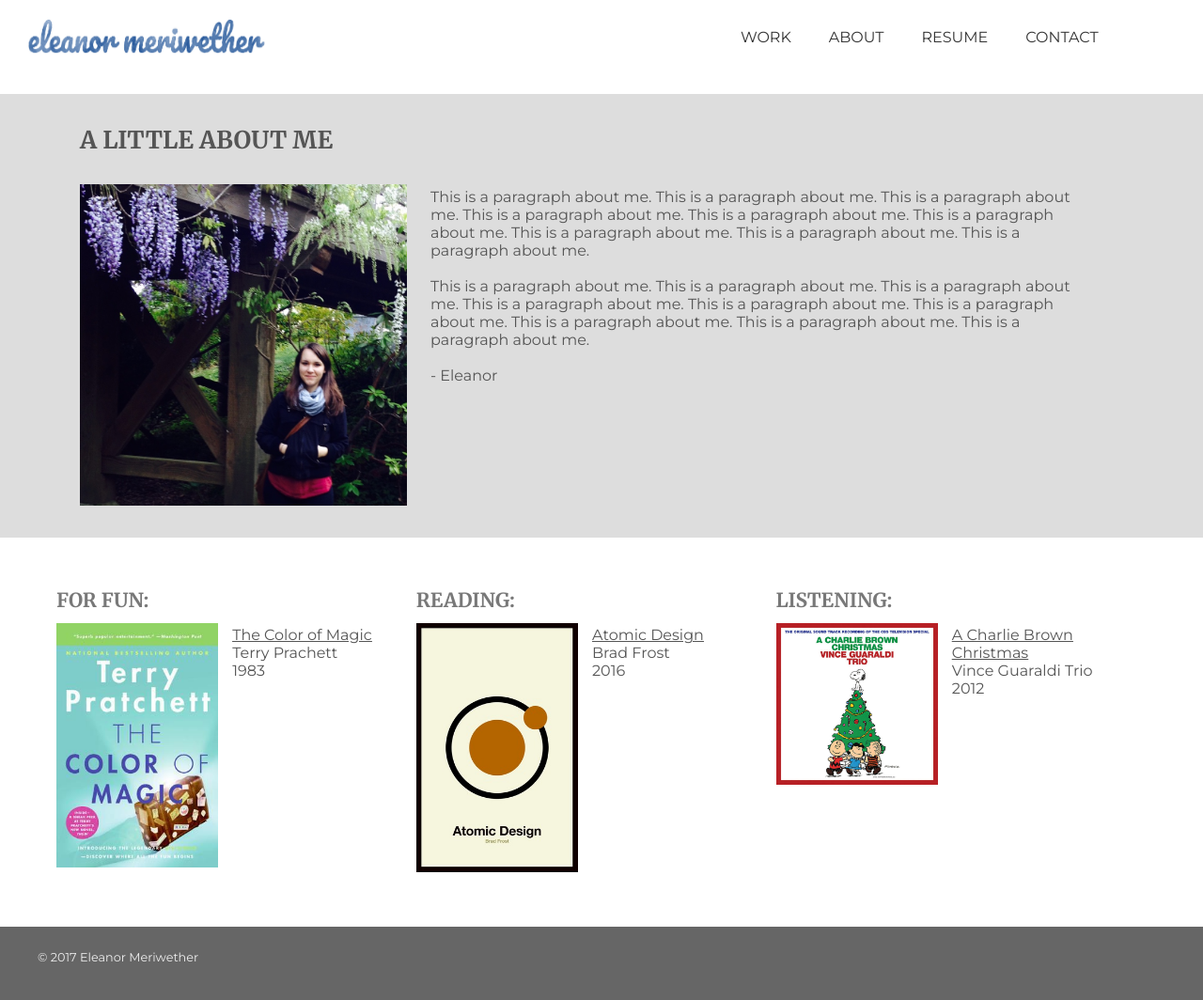
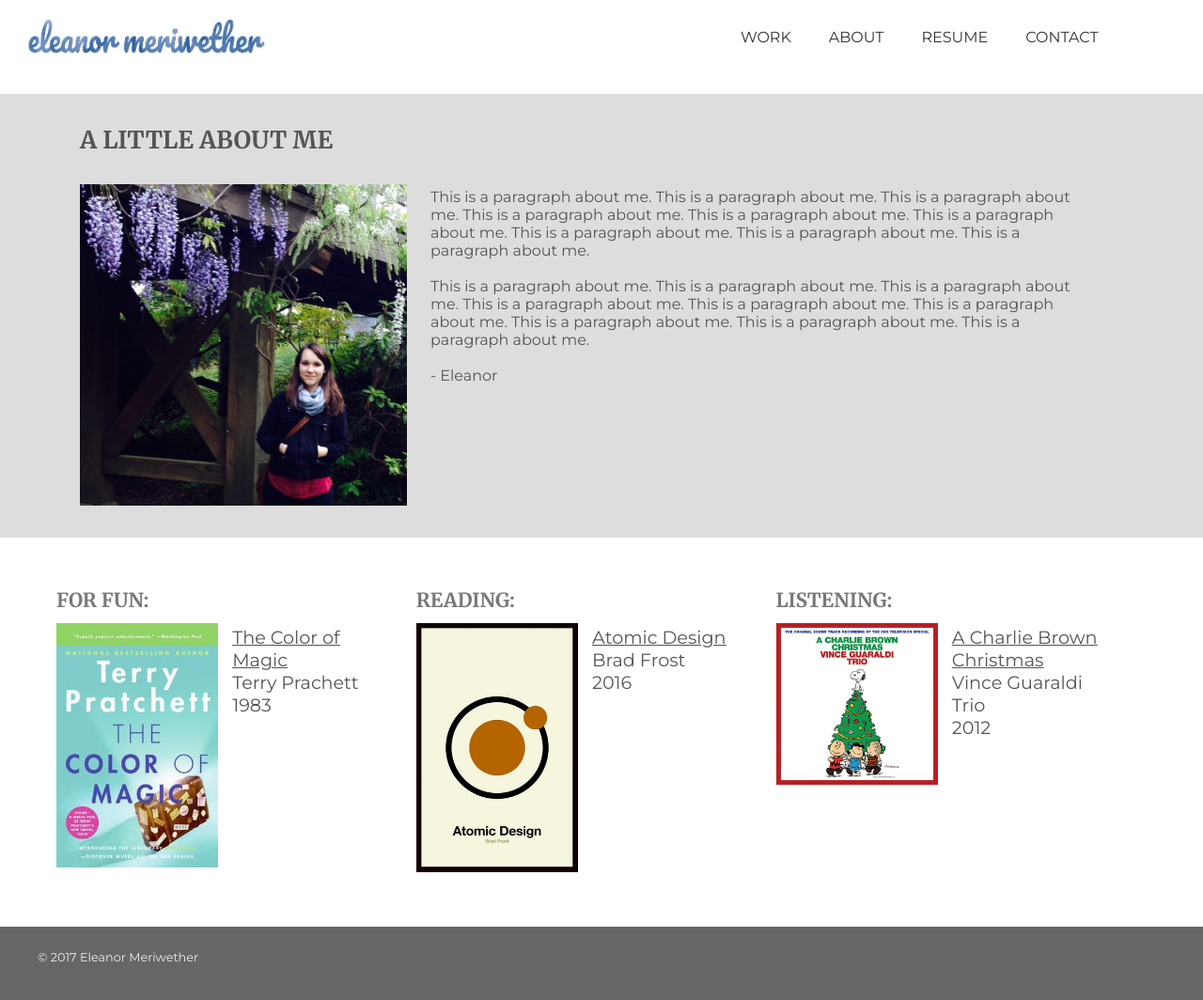
Before and after one commit to emeriwether/emeriwether.github.io, a Jekyll site: the page built from about.html, in a window 1280 px wide. Shown: the whole page at 94% size. Built offline with Jekyll 4.4.1, drawn with Linux system fonts in a browser that asks for light colours; nearby versions of some CDN libraries.

Commit message:
adjust styling for media queries

```diff
--- a/css/styles.css
+++ b/css/styles.css
@@ -123,7 +123,7 @@
 section.aside aside { width: 33%; float: left; }
 section.aside aside div { width: 45%; float: left; }
 section.aside aside div h3 { color: #787878; }
-section.aside aside div p { padding-top: 40px; padding-left: 15px; }
+section.aside aside div p { padding-top: 40px; padding-left: 15px; font-size: 1.2em; }
 section.aside aside div img { width: 100%; }
 
 
@@ -161,7 +161,7 @@
     nav ul { padding-left: 10px; transition: padding-left 0.2s; }
 
     /* About Me */
-    section.main article div h2 { font-size: 1.2em; }
+    section.main article div h2 { font-size: 1.2em;  padding-bottom: 10px; }
 }
 
 @media screen and (max-width: 842px) {
@@ -170,7 +170,7 @@
     section.main article div:nth-child(2) { width: 100%; }
     section.main article div p { padding-right: 80px; padding-top: 0; }
     section.main article div h2 { padding-bottom: 5px; }
-    section.aside aside { width: 100%; float: none; }
+    section.aside aside { width: 90%; float: none; }
 
 }
 
```
